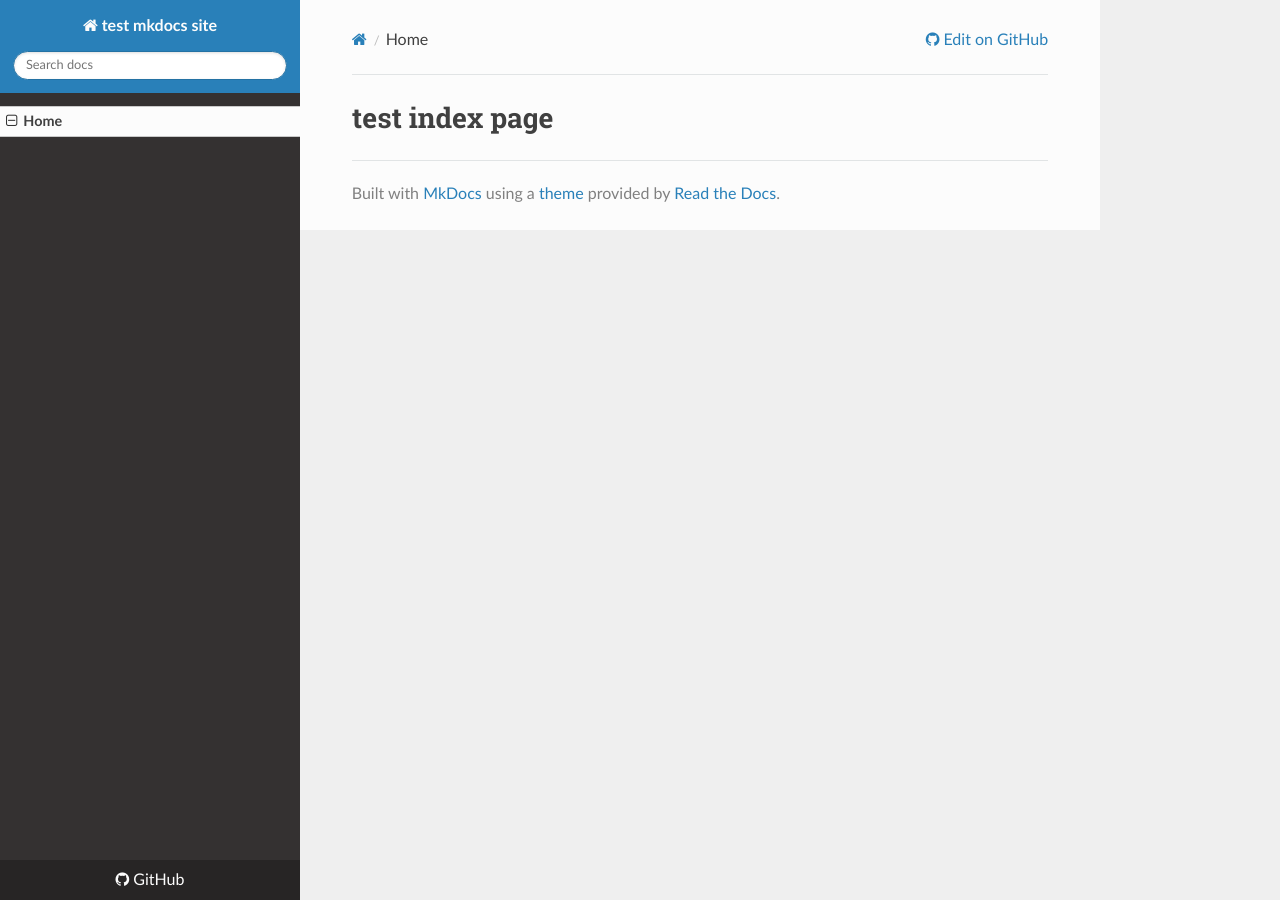
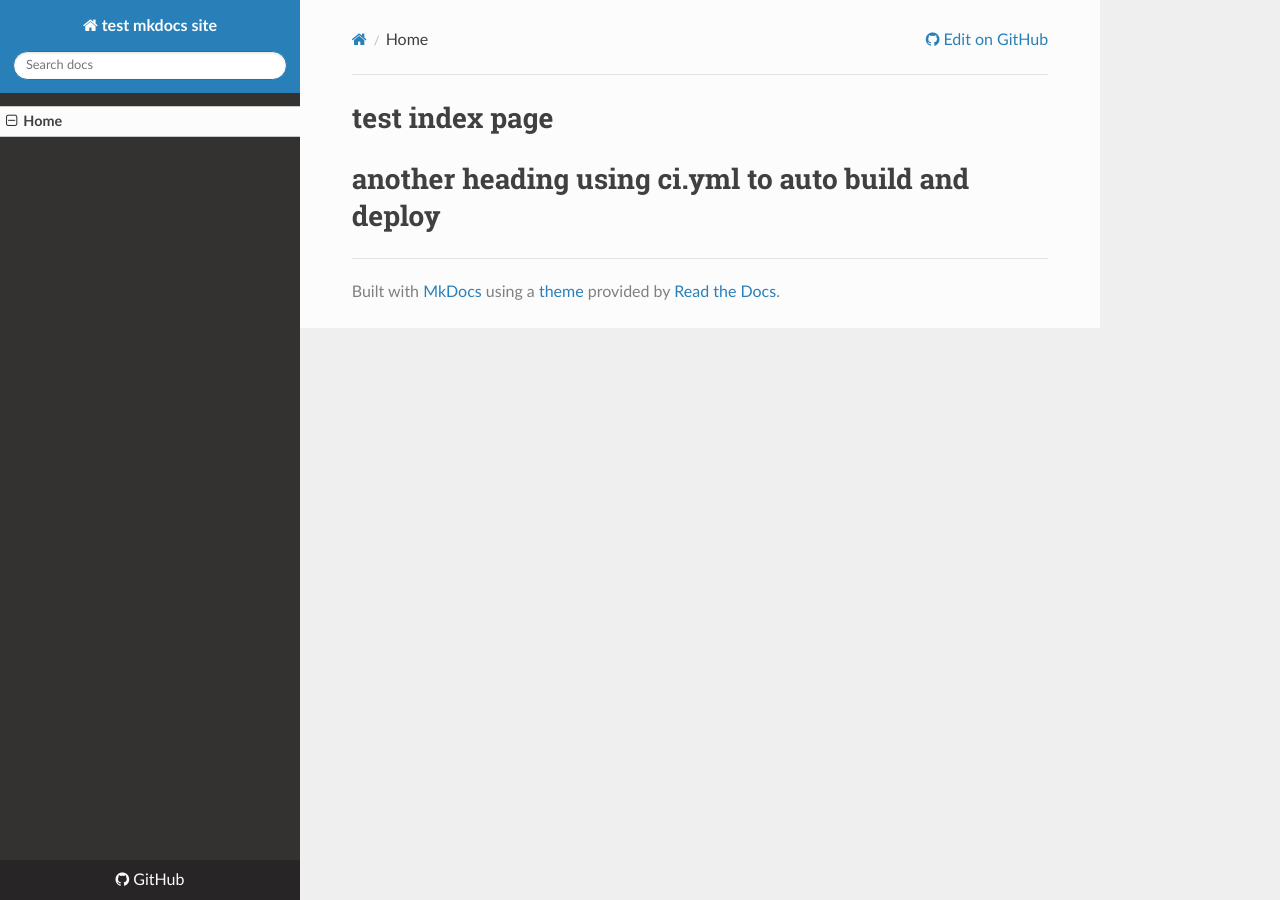
Before and after one commit to jay-m-dev/test-mkdocs, an MkDocs documentation site: the page built from docs_sources/index.md, in a window 1280 px wide. Built offline with MkDocs 1.6.1, drawn with Linux system fonts in a browser that asks for light colours; nearby versions of some CDN libraries.

Commit message:
updated index.md for auto build

```diff
--- a/docs_sources/index.md
+++ b/docs_sources/index.md
@@ -1 +1,2 @@
 # test index page
+# another heading using ci.yml to auto build and deploy
```
